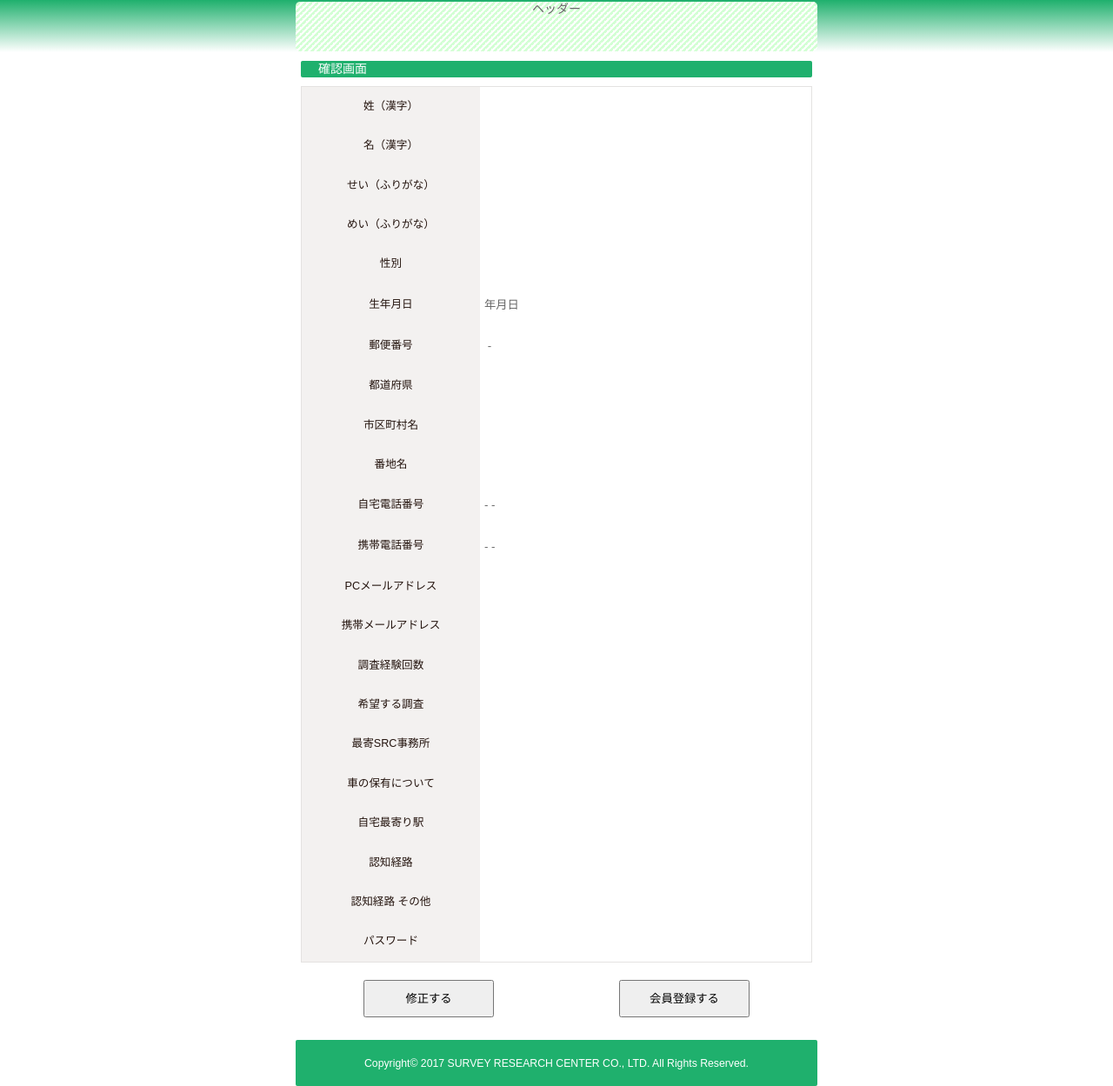
After one commit to Ogahara0130/adduser, a Rails app: page /confirm in a window 1280 px wide. The commit adds this page. Shown: the whole page at 87% size. Run offline with Rails 7, Linux system fonts and the light colour scheme; style sheets or scripts are compiled from the project's sources; some libraries are stand-ins or nearby versions.

Commit message:
修正画面作成

```diff
--- a/app/assets/stylesheets/style.scss
+++ b/app/assets/stylesheets/style.scss
@@ -386,5 +386,6 @@ font-weight:bold;
 	color:#24140e;
 	text-align: center;
 	font-size:95%;
+	width: 35%;
 }
 /****　クラスあべし　****/
--- a/app/controllers/homes_controller.rb
+++ b/app/controllers/homes_controller.rb
@@ -1,4 +1,6 @@
 class HomesController < ApplicationController
   def top
   end
+  def confirm
+  end
 end
--- /dev/null
+++ b/app/views/homes/confirm.html.erb
@@ -0,0 +1,146 @@
+<!DOCTYPE html>
+<html lang="ja">
+<head>
+  <meta charset="UTF-8">
+  <meta http-equiv="X-UA-Compatible" content="IE=edge">
+  <title>SRC調査員登録システム</title>
+  <meta name="description" content="">
+  <meta name="keywords" content="サーベイリサーチセンター,調査員登録システム,交通量調査">
+  <meta name="viewport" content="width=device-width">
+  <!--<script type="text/javascript" src="/0/tyousa_sys/js/footerFixed.js"></script>>
+<!--[if lt IE 9]>
+<script src="https://oss.maxcdn.com/html5shiv/3.7.2/html5shiv.min.js"></script>
+<script src="https://oss.maxcdn.com/respond/1.4.2/respond.min.js"></script>
+<![endif]-->
+</head>
+<body>
+  <div id="container">
+    <header>
+      <h1>ヘッダー</h1>
+    </header>
+    <div id="contents">
+      <section>
+        <h2>確認画面</h2>
+        <p>
+          <script type="text/javascript">
+            console.log('javascript')
+          </script>
+          <form name="form1" method="post">
+            <table class="ta1" border="1" cellpadding="5" width="100%">
+              <tbody>
+                <tr>
+                  <td class="abc1">姓（漢字）</td>
+                  <td><div id="cl00" name="NameFirst" value=""></div></td>
+                </tr>
+                <tr>
+                  <td class="abc1">名（漢字）</td>
+                  <td><div id="cl03" name="NameLast" value=""></div></td>
+                </tr>
+                <tr>
+                  <td class="abc1">せい（ふりがな）</td>
+                  <td><div id="cl05" name="NameFirstRead" value=""></div></td>
+                </tr>
+                <tr>
+                  <td class="abc1">めい（ふりがな）</td>
+                  <td><div id="cl07" name="NameLastRead" value=""></div></td>
+                </tr>
+                <tr>
+                  <td class="abc1">性別</td>
+                  <td> <div name="Sex" id="sem1" value=""></div></td>
+                </tr>
+                <tr>
+                  <td class="abc1">生年月日</td>
+                  <td> <span id="select_year" name="BirthYear">年</span><span id="select_month" name="BirthYear">月</span><span id="select_day" name="BirthDay">日</span></td>
+                </tr>
+                <tr>
+                  <td class="abc1">郵便番号</td>
+                  <td> <div id="cl01" name="PostNumber1" value="" maxlength="3" style="width:80px"> &nbsp;-&nbsp; <div id="cl02" name="PostNumber2" value="" maxlength="4" style="width:80px"> </td>
+                </tr>
+                <tr>
+                  <td class="abc1">都道府県</td>
+                  <td> <div name="Prefecture" id="cl04">
+</div> </td>
+                </tr>
+                <tr>
+                  <td class="abc1">市区町村名</td>
+                  <td><div id="cl06" name="Municipalities" value="" style="width:95%"></div></td>
+                </tr>
+                <tr>
+                  <td class="abc1">番地名</td>
+                  <td><div id="cl08" name="Street" value="" style="width:95%"></div></td>
+                </tr>
+                <tr>
+                  <td class="abc1">自宅電話番号</td>
+                  <td> <span id="cl10" name="TelMain1" value="" maxlength="5" style="width:60px"></span> - <span id="cl11" name="TelMain2" value="" maxlength="5" style="width:60px"></span> - <span id="cl12" name="TelMain3" value="" maxlength="5" style="width:60px"></span> </td>
+                </tr>
+                <tr>
+                  <td class="abc1">携帯電話番号</td>
+                  <td> <span id="cl14" name="TelSelpfhone1" value="" maxlength="5" style="width:60px"></span> - <span id="cl15" name="TelSelpfhone2" value="" maxlength="5" style="width:60px"></span> - <span id="cl16" name="TelSelpfhone3" value="" maxlength="5" style="width:60px"></span> </td>
+                </tr>
+                <tr>
+                  <td class="abc1">PCメールアドレス</td>
+                  <td><div id="cl09" name="MailPc" value="" style="width:95%"> </td>
+                </tr>
+                <tr>
+                  <td class="abc1">携帯メールアドレス</td>
+                  <td><div id="cl13" name="MailPass" value="" style="width:95%"></div></td>
+                </tr>
+                <tr>
+                  <td class="abc1">調査経験回数</td>
+                  <td> <div name="SurveyExperience" id="cl22" style="width:90px"></div></td>
+                </tr>
+                <tr>
+                  <td class="abc1">希望する調査</td>
+                  <td> <div id="cl23" name="DesireSurvey" value=""><div> </td>
+                </tr>
+                <tr>
+                  <td class="abc1">最寄SRC事務所</td>
+                  <td> <div name="NearestOffice" id="cl31"></div> </td>
+                </tr>
+                <tr>
+                  <td class="abc1">車の保有について</td>
+                  <td> <div name="PossessionCar" id="cl32"></div> </td>
+                </tr>
+                <tr>
+                  <td class="abc1">自宅最寄り駅</td>
+                  <td><div id="cl35" name="NearestStation" value=""></div></td>
+                </tr>
+                <tr>
+                  <td class="abc1">認知経路</td>
+                  <td> <div name="CognitivePathway" id="cl33"></div> </td>
+                </tr>
+                <tr>
+                  <td class="abc1">認知経路 その他</td>
+                  <td><div id="cl34" name="CognitivePathwayOther" value=""></div></td>
+                </tr>
+                <tr>
+                  <td class="abc1">パスワード</td>
+                  <td><div id="cl17" name="Password" value="" maxlength="20"></div></td>
+                </tr>
+              </tbody>
+            </table>
+            <table class="ta1">
+              <tbody>
+                <tr align="center">
+                <td style="width:150px; padding-top:15px; padding-bottom:15px;"><input type="submit" name="edit" value="修正する" style="width:150px "></td>
+                  <td style="width:150px; padding-top:15px; padding-bottom:15px;"><input type="submit" name="sub1" value="会員登録する" style="width:150px "></td>
+                </tr>
+              </tbody>
+            </table>
+          </form>
+        </p>
+      </section>
+    </div>
+    <!--/contents-->
+    <div id="footer">
+      <footer>
+        <font color="white"><small>Copyright&copy; 2017 SURVEY RESEARCH CENTER CO., LTD. All Rights Reserved.</small></font>
+      </footer>
+    </div>
+  </div>
+  <!--/container-->
+<script type="text/javascript">
+ <!--/script-->
+</script>
+</body>
+</html>
--- a/config/routes.rb
+++ b/config/routes.rb
@@ -1,4 +1,5 @@
 Rails.application.routes.draw do
   # Define your application routes per the DSL in https://guides.rubyonrails.org/routing.html
   get 'top' => 'homes#top'
+  get 'confirm' => 'homes#confirm'
 end
```
Also changed, not shown: 1 other file.
